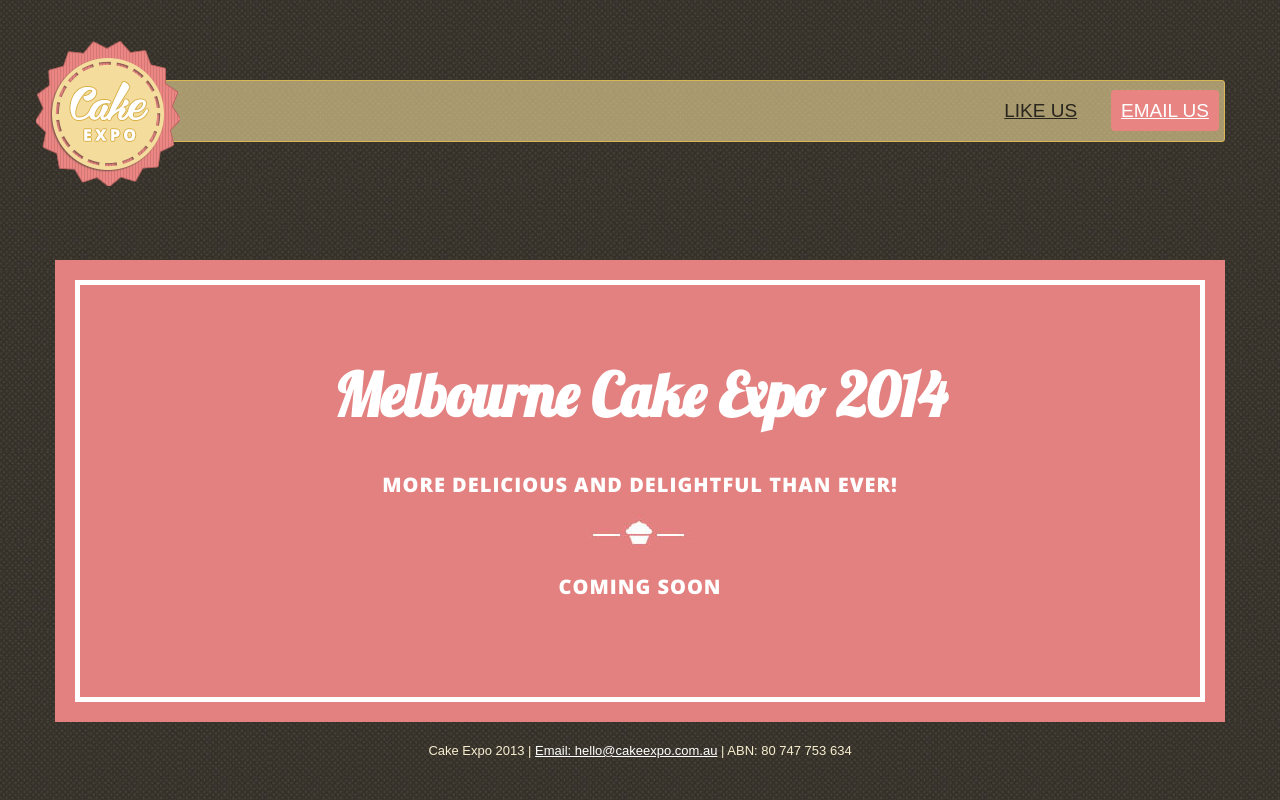
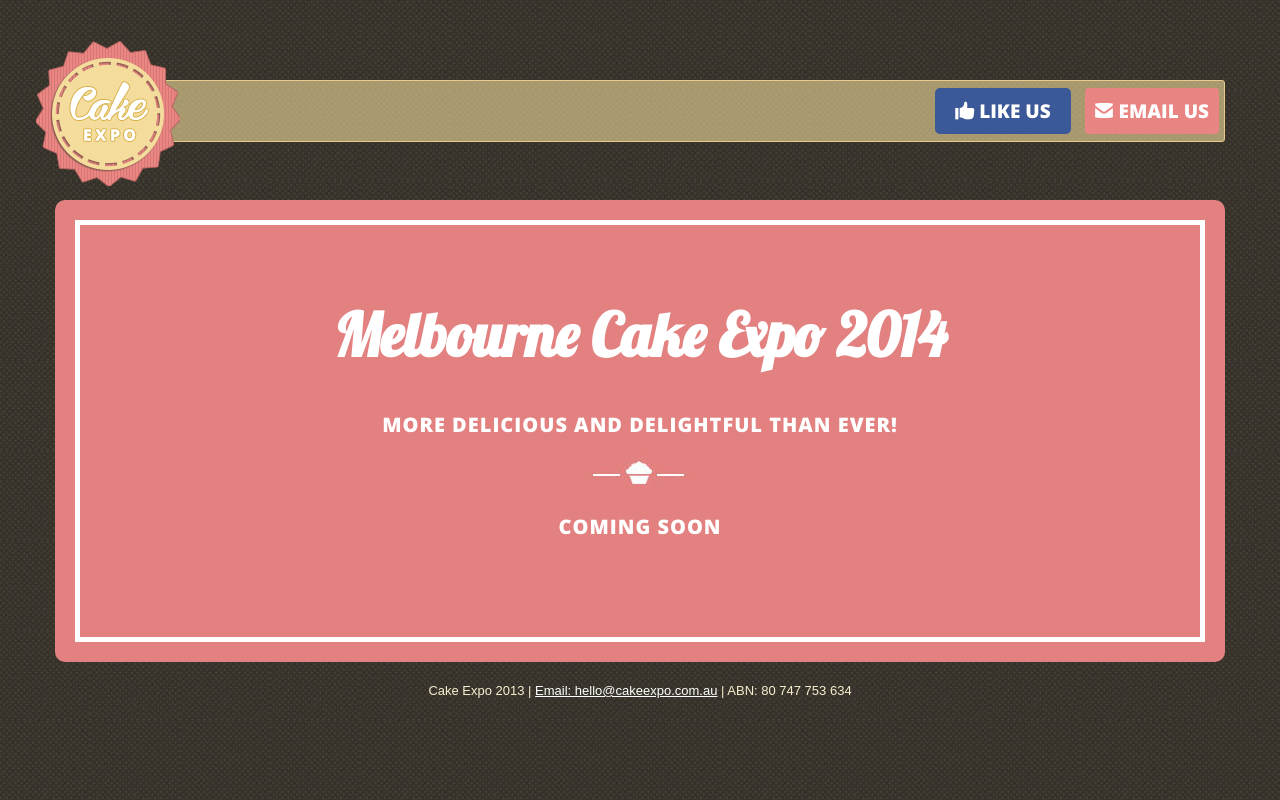
Before and after one commit to reclusedesigns/cakeexpo, a PHP site: page / in a window 1280 px wide. Run offline with PHP 8.4, Linux system fonts and the light colour scheme; some libraries are stand-ins or nearby versions.

Commit message:
added icons and changed a few colours

```diff
--- a/design/css/layout.css
+++ b/design/css/layout.css
@@ -37,7 +37,7 @@ p.buy_ticket a:hover{text-decoration: none; opacity: 0.8;}
 
 /* navbar header */
 header{position: fixed; width:100%; z-index: 10000; top:80px; text-align: left;}
-header .menu{height:60px; display: block; background:rgba(244,220,156,0.6); margin: 0 auto;position: relative; border-radius: 3px; border:1px solid #dbb655;}
+header .menu{height:60px; display: block; background:rgba(244,220,156,0.6); margin: 0 auto;position: relative; border-radius: 3px; border:1px solid #e5cc8d;}
 header .menu .logo{position: absolute;top:-40px; left:-20px;}
 header .menu ul li{padding-top:20px;}
 header .menu ul li a{padding:10px 20px; font-size:19px; color:#29261e}
@@ -100,7 +100,11 @@ footer p{color:#f7eecf; text-align: center;}
 
 h1{font-family: 'Lobster', cursive; color:#fff; text-transform: none; font-size: 60px; padding-bottom:40px; }
 h2{font-family: 'Open Sans', sans-serif; color:#fff; font-size: 20px; letter-spacing: 1px; font-weight: 900;}
+header .menu ul li a{font-family: 'Open Sans', sans-serif; font-weight: bold;}
 {text-transform: lowercase; font-size: 13px; letter-spacing: 0;}
 a{color:#fff; text-decoration: underline;}
-.coming_soon{margin-top:260px; background: #e38180; padding:20px; margin-bottom:20px;}
+.menu a{text-decoration: none;}
+.menu a.facebook{background:#3b5998; border-radius: 5px; color:#fff;}
+
+.coming_soon{margin-top:200px; background: #e38180; padding:20px; margin-bottom:20px; border-radius: 10px;}
 .coming_soon .white_stripe{background:#e38180; border: 5px solid #fff; padding:80px;}
--- a/header.php
+++ b/header.php
@@ -57,8 +57,8 @@
 				<li><a href="#details">Details</a></li>
 				<li><a href="#stalls">Exhibitors</a></li>
 -->
-				<li><a href="http://www.facebook.com/CakeExpo" target="_blank">Like us</a></li>
-				<li><a class="buy" href="mailto:hello@cakeexpo.com.au">Email Us</a></li>
+				<li><a href="http://www.facebook.com/CakeExpo" class="facebook" target="_blank"><i class="icon ss-like"></i> Like us</a></li>
+				<li><a class="buy" href="mailto:hello@cakeexpo.com.au"><i class="icon ss-mail"></i> Email Us</a></li>
 				<!-- <li><a class="buy" href="http://www.eventbrite.com.au/s/dHin">Buy Tickets</a></li> -->
 			</ul>
 		</div>
```
